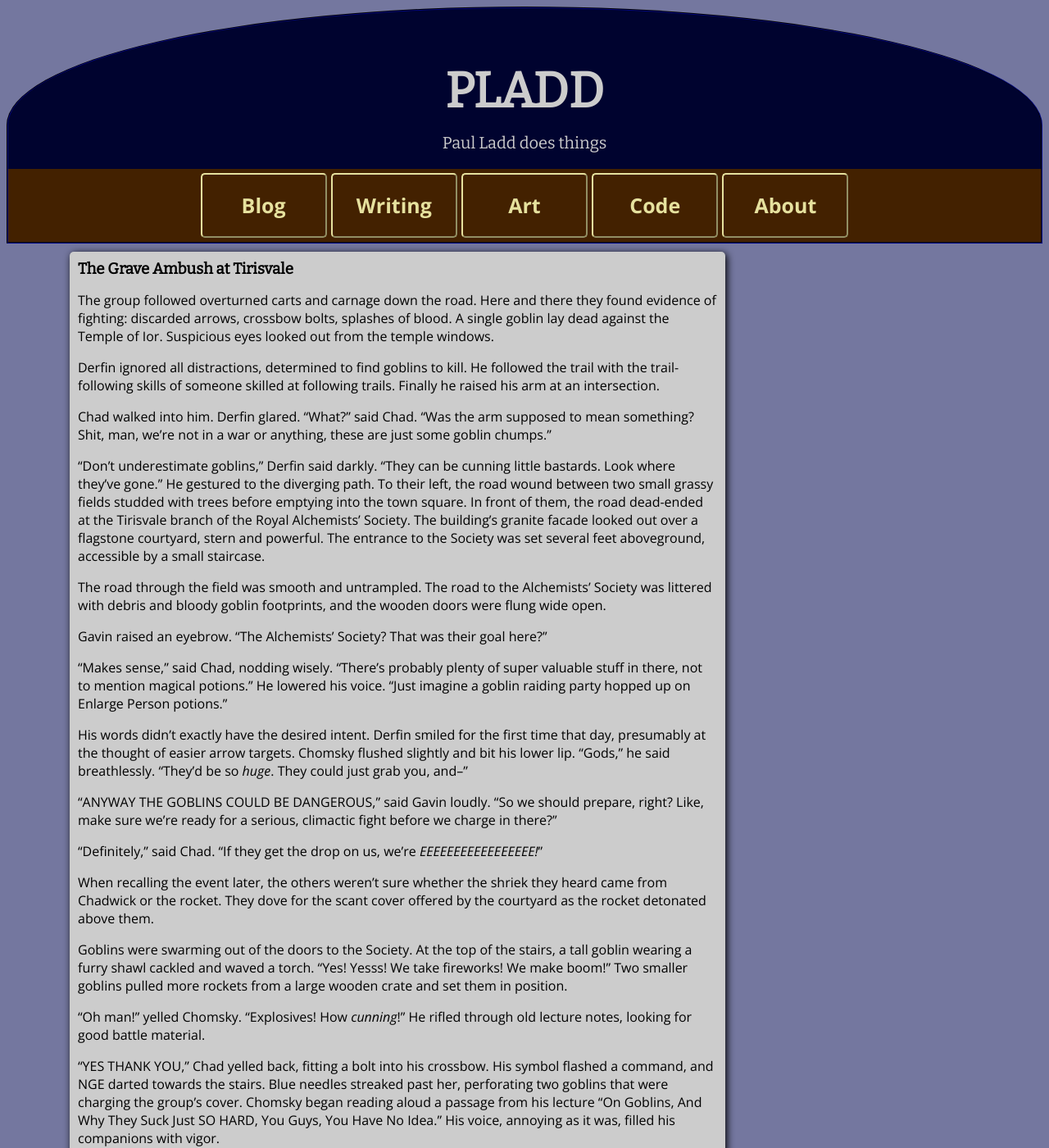
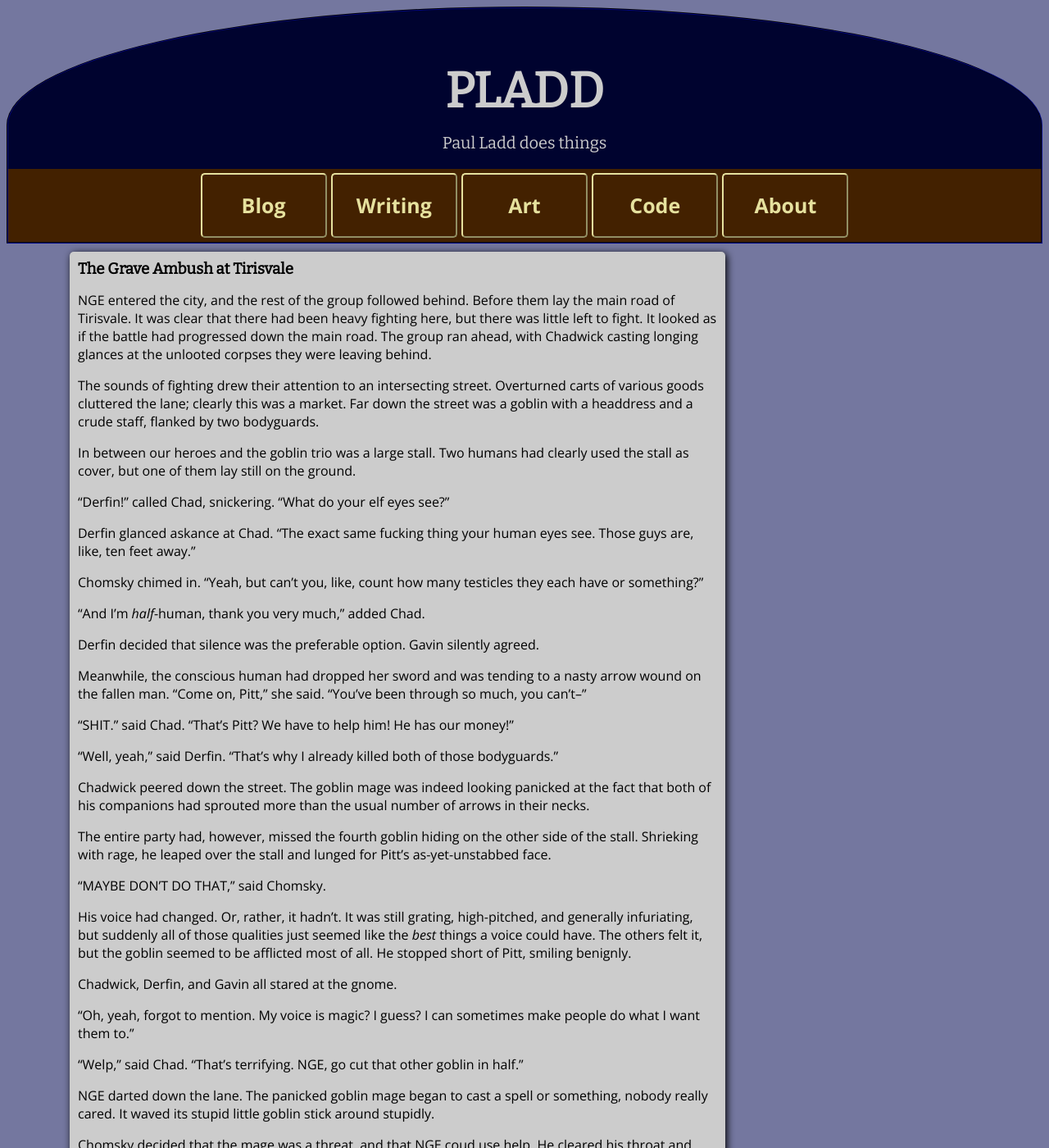
Before and after one commit to itspladd/personal-website-old, a Jekyll site: the page built from writing/rpg_stories/grave-ambush-tirisvale/_posts/2016-02-11-ambush-tirisvale-ch02.md, in a window 1280 px wide and 1400 px high. Shown: the whole window at 82% size. Built offline with Jekyll 4.4.1, drawn with Linux system fonts in a browser that asks for light colours; some of the changed text lies outside the part shown.

Commit message:
Restored ambush ch2 text

```diff
--- a/writing/rpg_stories/grave-ambush-tirisvale/_posts/2016-02-11-ambush-tirisvale-ch02.md
+++ b/writing/rpg_stories/grave-ambush-tirisvale/_posts/2016-02-11-ambush-tirisvale-ch02.md
@@ -2,44 +2,60 @@
 chapter: 2
 ---
 
-The group followed overturned carts and carnage down the road. Here and there they found evidence of fighting: discarded arrows, crossbow bolts, splashes of blood. A single goblin lay dead against the Temple of Ior. Suspicious eyes looked out from the temple windows.
+NGE entered the city, and the rest of the group followed behind. Before them lay the main road of Tirisvale. It was clear that there had been heavy fighting here, but there was little left to fight. It looked as if the battle had progressed down the main road. The group ran ahead, with Chadwick casting longing glances at the unlooted corpses they were leaving behind.
 
-Derfin ignored all distractions, determined to find goblins to kill. He followed the trail with the trail-following skills of someone skilled at following trails. Finally he raised his arm at an intersection.
+The sounds of fighting drew their attention to an intersecting street. Overturned carts of various goods cluttered the lane; clearly this was a market. Far down the street was a goblin with a headdress and a crude staff, flanked by two bodyguards.
 
-Chad walked into him. <!--more-->Derfin glared. "What?" said Chad. "Was the arm supposed to mean something? Shit, man, we're not in a war or anything, these are just some goblin chumps."
+In between our heroes and the goblin trio was a large stall. Two humans had clearly used the stall as cover, but one of them lay still on the ground.
 
-"Don't underestimate goblins," Derfin said darkly. "They can be cunning little bastards. Look where they've gone." He gestured to the diverging path. To their left, the road wound between two small grassy fields studded with trees before emptying into the town square. In front of them, the road dead-ended at the Tirisvale branch of the Royal Alchemists' Society. The building's granite facade looked out over a flagstone courtyard, stern and powerful. The entrance to the Society was set several feet aboveground, accessible by a small staircase.
+"Derfin!" called Chad, snickering. "What do your elf eyes see?"
 
-The road through the field was smooth and untrampled. The road to the Alchemists' Society was littered with debris and bloody goblin footprints, and the wooden doors were flung wide open.
+Derfin glanced askance at Chad. "The exact same fucking thing your human eyes see. Those guys are, like, ten feet away."
 
-Gavin raised an eyebrow. "The Alchemists' Society? That was their goal here?"
+Chomsky chimed in. "Yeah, but can't you, like, count how many testicles they each have or something?"
 
-"Makes sense," said Chad, nodding wisely. "There's probably plenty of super valuable stuff in there, not to mention magical potions." He lowered his voice. "Just imagine a goblin raiding party hopped up on Enlarge Person potions."
+"And I'm _half_-human, thank you very much," added Chad.
 
-His words didn't exactly have the desired intent. Derfin smiled for the first time that day, presumably at the thought of easier arrow targets. Chomsky flushed slightly and bit his lower lip. "Gods," he said breathlessly. "They'd be so _huge_. They could just grab you, and--"
+Derfin decided that silence was the preferable option. Gavin silently agreed.
 
-"ANYWAY THE GOBLINS COULD BE DANGEROUS," said Gavin loudly. "So we should prepare, right? Like, make sure we're ready for a serious, climactic fight before we charge in there?"
+Meanwhile, the conscious human had dropped her sword and was tending to a nasty arrow wound on the fallen man. "Come on, Pitt," she said. "You've been through so much, you can't--"
 
-"Definitely," said Chad. "If they get the drop on us, we're _EEEEEEEEEEEEEEEEE!_"
+"SHIT." said Chad. "That's Pitt? We have to help him! He has our money!"
 
-When recalling the event later, the others weren't sure whether the shriek they heard came from Chadwick or the rocket. They dove for the scant cover offered by the courtyard as the rocket detonated above them.
+"Well, yeah," said Derfin. "That's why I already killed both of those bodyguards."
 
-Goblins were swarming out of the doors to the Society. At the top of the stairs, a tall goblin wearing a furry shawl cackled and waved a torch. "Yes! Yesss! We take fireworks! We make boom!" Two smaller goblins pulled more rockets from a large wooden crate and set them in position.
+Chadwick peered down the street. The goblin mage was indeed looking panicked at the fact that both of his companions had sprouted more than the usual number of arrows in their necks.
 
-"Oh man!" yelled Chomsky. "Explosives! How _cunning_!" He rifled through old lecture notes, looking for good battle material.
+The entire party had, however, missed the fourth goblin hiding on the other side of the stall. Shrieking with rage, he leaped over the stall and lunged for Pitt's as-yet-unstabbed face.
 
-"YES THANK YOU," Chad yelled back, fitting a bolt into his crossbow. His symbol flashed a command, and NGE darted towards the stairs. Blue needles streaked past her, perforating two goblins that were charging the group's cover. Chomsky began reading aloud a passage from his lecture "On Goblins, And Why They Suck Just SO HARD, You Guys, You Have No Idea." His voice, annoying as it was, filled his companions with vigor.
+"MAYBE DON'T DO THAT," said Chomsky.
 
-Vigor nonwithstanding, Chad fired and missed. Derfin did not miss; one of the rocket goblins went down. The other two by the doors set off a barrage of rockets, which careened around the courtyard before exploding in multicolored fire. The remaining goblins cheered, seemingly content to sacrifice their lives for the sake of fireworks.
+His voice had changed. Or, rather, it hadn't. It was still grating, high-pitched, and generally infuriating, but suddenly all of those qualities just seemed like the _best_ things a voice could have. The others felt it, but the goblin seemed to be afflicted most of all. He stopped short of Pitt, smiling benignly.
 
-The group made short work of the goblins that had run towards them, and NGE cleaved the hell out of the rocket assistant goblin. She stood at the top of the stairs and faced the fur-shawled goblin, seemingly the leader of this raiding party.
+Chadwick, Derfin, and Gavin all stared at the gnome.
 
-The goblin hissed at NGE. "You longshanks think you win, but we win in the end! We be Grubchin! We have powerful friend, and you will-"
+"Oh, yeah, forgot to mention. My voice is magic? I guess? I can sometimes make people do what I want them to."
 
-Derfin wasn't waiting for no last words. His arrow went just straight through that goblin's head, pinning her to the door.
+"Welp," said Chad. "That's terrifying. NGE, go cut that other goblin in half."
 
-Her torch fell into the box of fireworks.
+NGE darted down the lane. The panicked goblin mage began to cast a spell or something, nobody really cared. It waved its stupid little goblin stick around stupidly.
 
-"Oh," said Chad. "Oh _shi-_"
+Chomsky decided that the mage was a threat, and that NGE coud use help. He cleared his throat and spoke again to the enthralled goblin. "YOU SHOULD CALL YOUR FRIEND OVER HERE."
 
-The courtyard exploded.
+From behind the stall came the unmistakable sounds of a goblin being cut in half. A few seconds later, Chomsky's goblin decided to act. "Hey!" he yelled shrilly to his deceased ally. "Quick, come here!"
+
+Gavin looked skeptically at Chomsky. He skeptically pointed a finger at the remaining goblin, expanded his skeptical pupils to engulf his eyes in empty blackness, and spoke a skeptical eldritch invocation that smelled faintly of icy decay. The goblin promptly froze to death.
+
+With the area safe, Chadwick rushed to Pitt's side. "Thank the gods we made it in time," he said to Pitt. "Is this a good time to talk payment?"
+
+Pitt said nothing, because he was fucking unconscious. "He's fucking unconscious, you dick," said the woman next to Pitt, helpfully.
+
+"Balls," said Chad. He busied himself with looting the frigid corpse of the goblin next to him.
+
+"_Also_," said the woman, "A much larger group of goblins continued down that way!" She pointed down a wide lane past the market. "I think they're-"
+
+"SCORE!" interrupted Chad. "Alchemist's fire!" He proudly held aloft a bottle marked "EXTREMELY VOLATILE. DO NOT JUGGLE."
+
+"Yes, but they--"
+
+"More goblins to shoot over that way? Awesome," said Derfin. He walked briskly down the lane, followed closely by Gavin and Chomsky. Chadwick looked mournfully at the rest of the unlooted bodies. He contented himself with grabbing the stupid goblin mage's stupid little staff as he ran to catch up with his colleagues.
```
